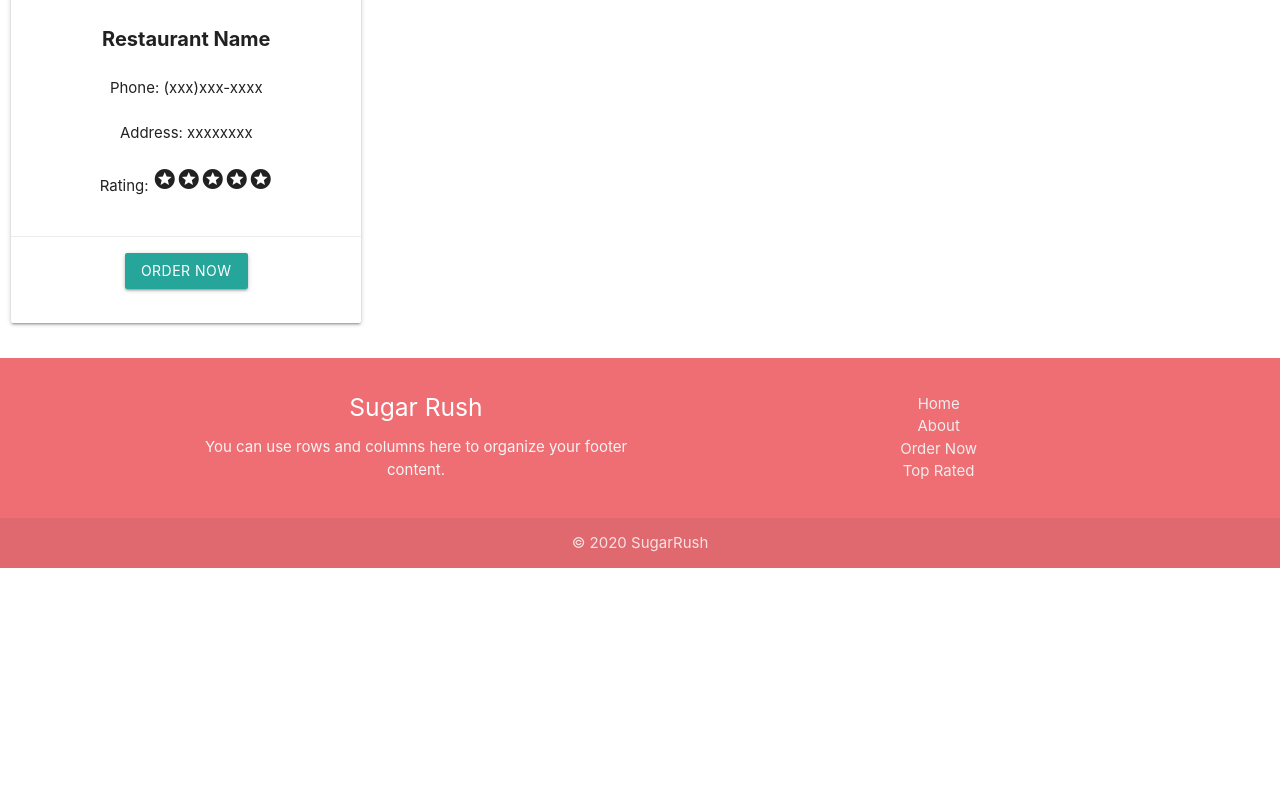
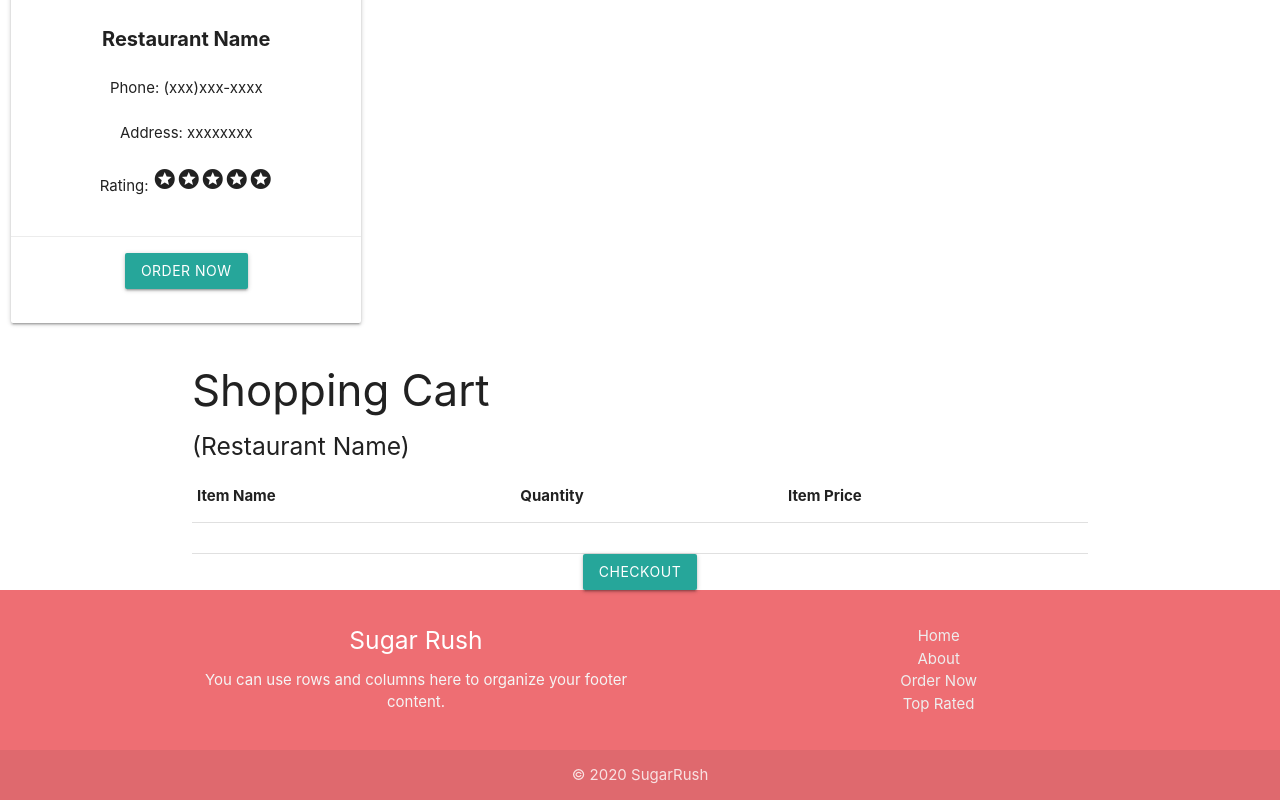
Before and after one commit to laurenhallau/Sugar-Rush, a React (Create React App) app in the folder client/: page / in a window 1280 px wide. Shown: the part 719-1519 px from the top of the page. Before the commit the page ends 1287 px from the top, so only its background shows below. Built offline with nearby package versions, Linux system fonts and the light colour scheme.

Commit message:
Added shopping cart table and possible api route?

```diff
--- a/client/src/App.js
+++ b/client/src/App.js
@@ -4,6 +4,7 @@ import Jumbotron from "./Components/Jumbotron/Jumbotron.js"
 import Header from "./Components/Header/Header.js"
 import Footer from "./Components/Footer/Footer.js"
 import SearchResultsCard from "./Components/SearchResults/SearchResults.js"
+import Cart from "./Components/CartTable/Cart.js"
 // import { BrowserRouter as Switch, Router, Route } from "react-router-dom";
 
 function App() {
@@ -12,6 +13,7 @@ function App() {
       <Header />
       <Jumbotron />
       <SearchResultsCard />
+      <Cart />
       <Footer />
 
     </div>
--- a/client/src/Components/CartTable/Cart.js
+++ b/client/src/Components/CartTable/Cart.js
@@ -0,0 +1,45 @@
+import React from "react";
+import { Table, Button } from "react-materialize";
+import API from "../../utils/API.js"
+
+
+
+class Cart extends React.Component {
+
+componentWillMount() {
+    API.getMongoData().then(response => {
+      console.log('Data fetched', response)
+      this.setState({
+        data: response
+      })
+    })
+}
+
+  render() {
+    return (
+      <div className="container">
+        <h3 style={{ textAlign: "left" }}>Shopping Cart</h3>
+        <h5 style={{ textAlign: "left" }}> (Restaurant Name)</h5>
+        <Table>
+          <thead>
+            <tr>
+              <th data-field="id">Item Name</th>
+              <th data-field="quantity">Quantity</th>
+              <th data-field="price">Item Price</th>
+            </tr>
+          </thead>
+          <tbody>
+            <tr>
+              <td></td>
+              <td></td>
+              <td></td>
+            </tr>
+          </tbody>
+        </Table>
+        <Button>Checkout</Button>
+      </div>
+    );
+  }
+}
+
+export default Cart;
--- a/client/src/utils/API.js
+++ b/client/src/utils/API.js
@@ -8,4 +8,19 @@ export default {
   search: function (query) {
     return axios.get(BASEURL + query + APIKEY);
   },
+  getMongoData: function(query){
+    return axios.get("mongodb://localhost/reactsugarrush")
+    .then(function(response) {
+      if (response.status === 200 && response != null) {
+        var data = response.data.name
+        return data
+      } else {
+        throw new Error('Empty data')
+      }
+    })
+    .catch(function(error) {
+      console.log(error)
+      return [] // Return empty array in case error response.
+    })
+  }
 };
```
Also changed, not shown: client/src/Components/SearchResults/SearchResults.js (+13 -14 lines).
